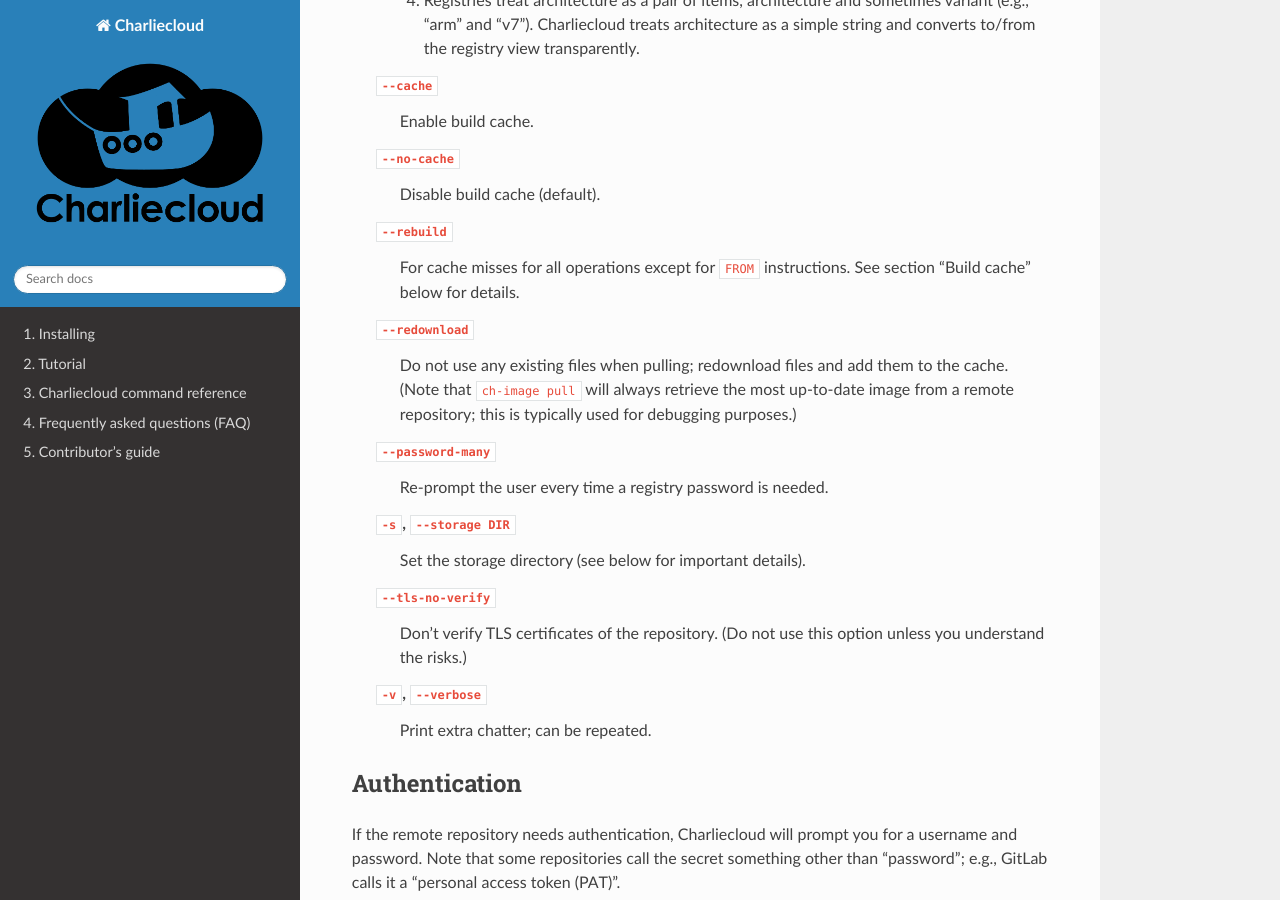
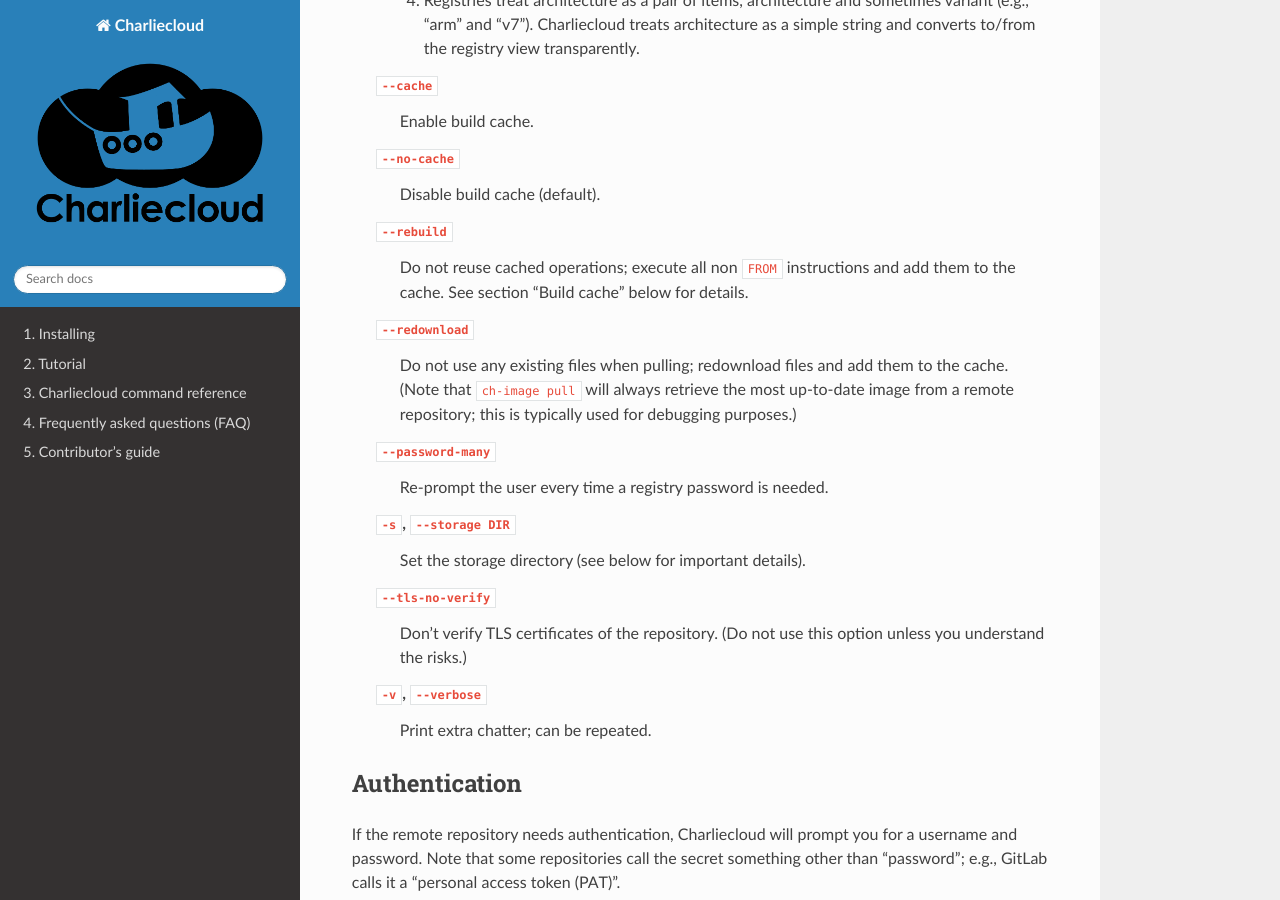
Before and after one commit to hpc/charliecloud, a Sphinx documentation site: the page built from doc/ch-image.rst, in a window 1280 px wide and 900 px high, scrolled down 1481 px. Built offline with Sphinx 7.4.7 and the Read the Docs theme 2.0.0, drawn with Linux system fonts in a browser that asks for light colours.

Commit message:
update doc/ch-image_desc.rst

```diff
--- a/doc/ch-image_desc.rst
+++ b/doc/ch-image_desc.rst
@@ -86,7 +86,7 @@ Common options placed before the sub-command:
     Disable build cache (default).
 
   :code:`--rebuild`
-    For cache misses for all operations except for :code:`FROM` instructions.
+    Do not reuse cached operations; execute all non :code:`FROM` instructions and add them to the cache.
     See section "Build cache" below for details.
 
   :code:`--redownload`
```
